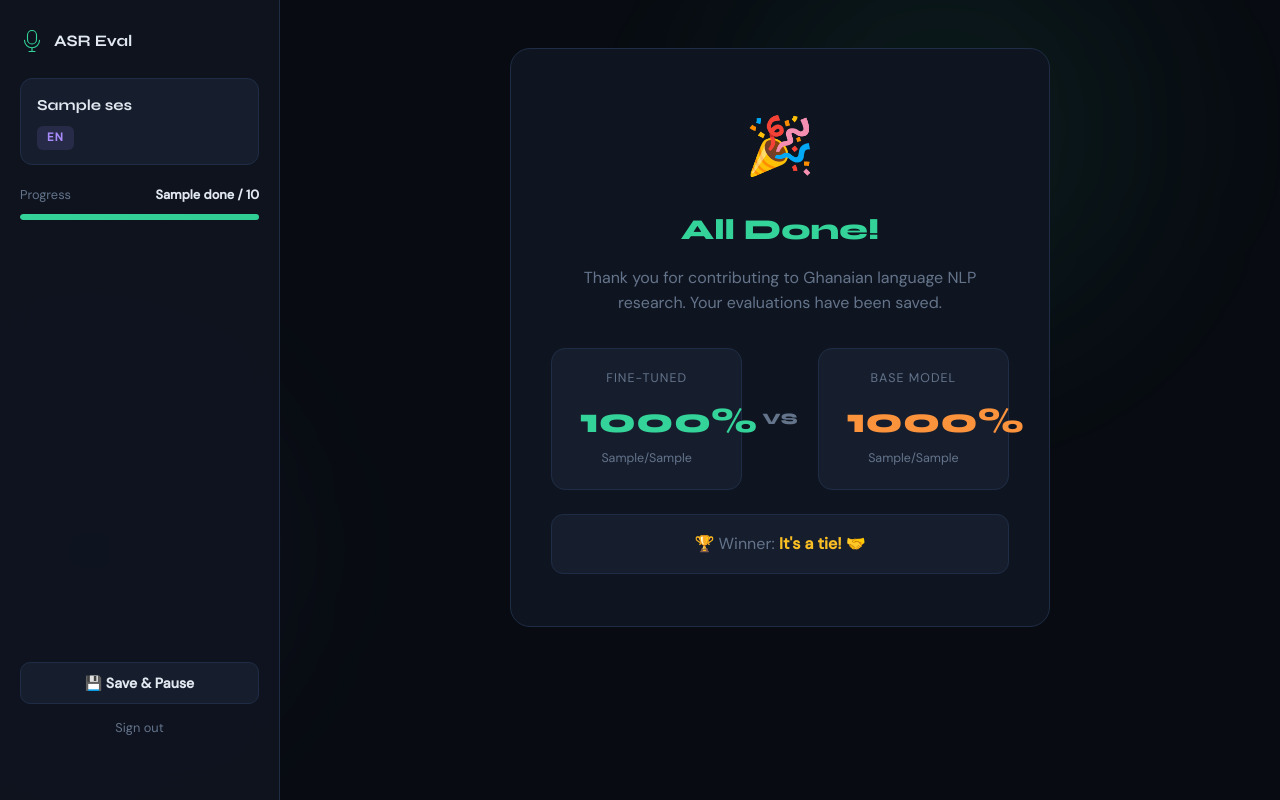
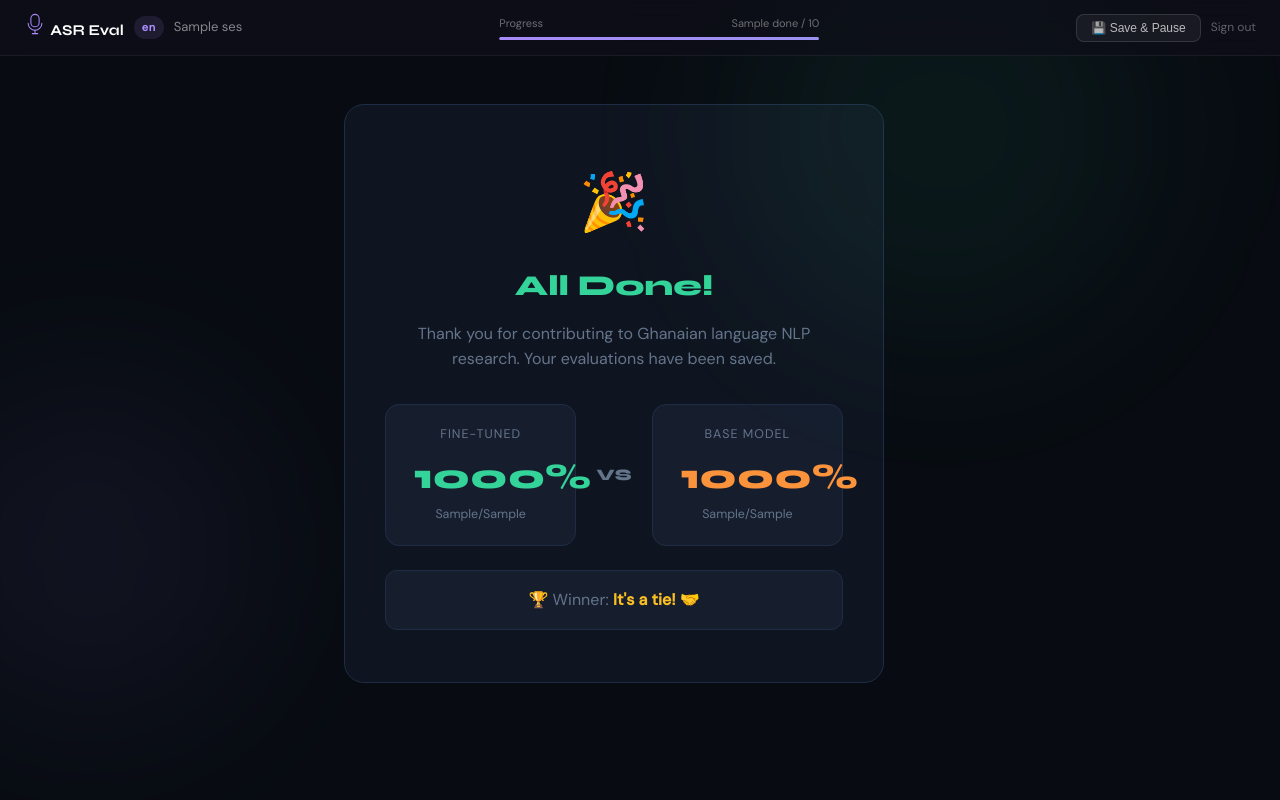
Before and after one commit to michsethowusu/senti-check, a Flask app: template templates/evaluate.html in a window 1280 px wide. Run offline with Flask 3, Linux system fonts and the light colour scheme; the template is opened without the code that fills it: most values are stand-ins (such as "Sample title", 1, 10 or a date in 2020).

Commit message:
Update evaluate.html

```diff
--- a/templates/evaluate.html
+++ b/templates/evaluate.html
@@ -7,51 +7,175 @@
   <link rel="preconnect" href="https://fonts.googleapis.com">
   <link href="https://fonts.googleapis.com/css2?family=Syne:wght@400;600;700;800&family=DM+Sans:wght@300;400;500&display=swap" rel="stylesheet">
   <link rel="stylesheet" href="{{ url_for('static', filename='css/main.css') }}">
+  <style>
+    /* ── Top bar ── */
+    .topbar {
+      position: fixed;
+      top: 0; left: 0; right: 0;
+      height: 56px;
+      display: flex;
+      align-items: center;
+      justify-content: space-between;
+      padding: 0 24px;
+      background: rgba(15,15,25,0.7);
+      backdrop-filter: blur(12px);
+      -webkit-backdrop-filter: blur(12px);
+      border-bottom: 1px solid rgba(255,255,255,0.06);
+      z-index: 100;
+      gap: 16px;
+    }
+    .topbar-left {
+      display: flex;
+      align-items: center;
+      gap: 10px;
+      flex-shrink: 0;
+    }
+    .topbar-logo svg {
+      width: 22px; height: 22px;
+      color: #a78bfa;
+    }
+    .topbar-logo span {
+      font-family: 'Syne', sans-serif;
+      font-weight: 700;
+      font-size: 15px;
+      color: #fff;
+    }
+    {% set lang_colors = {"TWI": "#a78bfa", "EWE": "#34d399", "DAGBANI": "#fb923c"} %}
+    .topbar-badge {
+      font-size: 11px;
+      font-weight: 600;
+      letter-spacing: .05em;
+      padding: 3px 8px;
+      border-radius: 99px;
+      background: {{ lang_colors.get(sess.language, '#a78bfa') }}20;
+      color: {{ lang_colors.get(sess.language, '#a78bfa') }};
+    }
+    .topbar-name {
+      font-size: 13px;
+      color: rgba(255,255,255,0.5);
+    }
+
+    /* progress in the middle */
+    .topbar-progress {
+      flex: 1;
+      max-width: 320px;
+      display: flex;
+      flex-direction: column;
+      gap: 4px;
+    }
+    .topbar-progress-label {
+      display: flex;
+      justify-content: space-between;
+      font-size: 11px;
+      color: rgba(255,255,255,0.4);
+    }
+    .topbar-track {
+      height: 3px;
+      background: rgba(255,255,255,0.08);
+      border-radius: 99px;
+      overflow: hidden;
+    }
+    .topbar-fill {
+      height: 100%;
+      border-radius: 99px;
+      background: linear-gradient(90deg, #a78bfa, #34d399);
+      transition: width .4s ease;
+    }
+
+    /* right actions */
+    .topbar-right {
+      display: flex;
+      align-items: center;
+      gap: 10px;
+      flex-shrink: 0;
+    }
+    .btn-topbar-save {
+      font-size: 12px;
+      font-weight: 500;
+      padding: 6px 14px;
+      border-radius: 8px;
+      border: 1px solid rgba(255,255,255,0.12);
+      background: rgba(255,255,255,0.05);
+      color: rgba(255,255,255,0.7);
+      cursor: pointer;
+      transition: background .2s, color .2s;
+    }
+    .btn-topbar-save:hover { background: rgba(255,255,255,0.1); color: #fff; }
+    .btn-topbar-logout {
+      font-size: 12px;
+      color: rgba(255,255,255,0.35);
+      text-decoration: none;
+      transition: color .2s;
+    }
+    .btn-topbar-logout:hover { color: rgba(255,255,255,0.7); }
+    .save-toast {
+      position: fixed;
+      bottom: 24px; left: 50%;
+      transform: translateX(-50%) translateY(12px);
+      background: #1e1e2e;
+      border: 1px solid rgba(255,255,255,0.1);
+      color: #34d399;
+      font-size: 13px;
+      padding: 10px 20px;
+      border-radius: 10px;
+      opacity: 0;
+      transition: opacity .3s, transform .3s;
+      pointer-events: none;
+    }
+    .save-toast.visible {
+      opacity: 1;
+      transform: translateX(-50%) translateY(0);
+    }
+
+    /* ── Page body with top bar offset ── */
+    body.eval-page {
+      padding-top: 56px;
+      display: flex;
+      align-items: flex-start;
+      justify-content: center;
+      min-height: 100vh;
+    }
+    .eval-center {
+      width: 100%;
+      max-width: 640px;
+      padding: 48px 24px 64px;
+    }
+  </style>
 </head>
 <body class="eval-page">
 
   <div class="bg-orb orb-static-1"></div>
   <div class="bg-orb orb-static-2"></div>
 
-  <div class="eval-layout">
-
-    <!-- Sidebar – only progress, no model scores -->
-    <aside class="sidebar">
-      <div class="sidebar-top">
-        <div class="sidebar-logo">
+  <!-- ── Top bar ── -->
+  <header class="topbar">
+    <div class="topbar-left">
+      <div class="topbar-logo">
         <svg viewBox="0 0 32 32" fill="none"><rect x="10" y="2" width="12" height="18" rx="6" stroke="currentColor" stroke-width="1.5"/><path d="M6 15c0 5.523 4.477 10 10 10s10-4.477 10-10" stroke="currentColor" stroke-width="1.5" stroke-linecap="round"/><line x1="16" y1="25" x2="16" y2="30" stroke="currentColor" stroke-width="1.5" stroke-linecap="round"/><line x1="12" y1="30" x2="20" y2="30" stroke="currentColor" stroke-width="1.5" stroke-linecap="round"/></svg>
         <span>ASR Eval</span>
       </div>
-
-        <div class="volunteer-card">
-          <div class="volunteer-name">{{ sess.volunteer_name }}</div>
-          {% set lang_colors = {"TWI": "#a78bfa", "EWE": "#34d399", "DAGBANI": "#fb923c"} %}
-          <span class="lang-badge" style="background:{{ lang_colors.get(sess.language, '#a78bfa') }}20;color:{{ lang_colors.get(sess.language, '#a78bfa') }};">
-            {{ sess.language }}
-          </span>
+      <span class="topbar-badge">{{ sess.language }}</span>
+      <span class="topbar-name">{{ sess.volunteer_name }}</span>
     </div>
 
-        <!-- Progress (only) -->
-        <div class="progress-section">
-          <div class="progress-label">
+    <div class="topbar-progress">
+      <div class="topbar-progress-label">
         <span>Progress</span>
-            <strong>{{ stats.done }} / {{ stats.total }}</strong>
+        <span>{{ stats.done }} / {{ stats.total }}</span>
       </div>
-          <div class="progress-track">
-            <div class="progress-fill" style="width:{{ (stats.done / stats.total * 100) | int if stats.total else 0 }}%"></div>
-          </div>
+      <div class="topbar-track">
+        <div class="topbar-fill" style="width:{{ (stats.done / stats.total * 100) | int if stats.total else 0 }}%"></div>
       </div>
     </div>
 
-      <div class="sidebar-bottom">
-        <button class="btn-save" id="saveBtn">💾 Save &amp; Pause</button>
-        <a href="/logout" class="btn-logout">Sign out</a>
-        <div id="saveMsg" class="save-msg"></div>
+    <div class="topbar-right">
+      <button class="btn-topbar-save" id="saveBtn">💾 Save &amp; Pause</button>
+      <a href="/logout" class="btn-topbar-logout">Sign out</a>
     </div>
-    </aside>
+  </header>
 
-    <!-- Main -->
-    <main class="eval-main">
+  <!-- ── Centered content ── -->
+  <div class="eval-center">
 
     {% if done %}
     <!-- ── COMPLETION SCREEN ── -->
@@ -96,17 +220,16 @@
         <span class="step-instruction">Review the text and the predicted emotion</span>
       </div>
 
-        <!-- Original text -->
       <div class="text-card" id="textCard">
         <div class="text-lang-tag">{{ sess.language }}</div>
         <div class="sentence-text" id="sentenceText">{{ current.text }}</div>
       </div>
 
-        <!-- Predicted emotion (pre‑filled) -->
       <div class="result-block" style="margin-top:24px">
         <div class="result-label">Predicted Emotion</div>
         <div class="sentiment-display" id="sentimentDisplay"></div>
       </div>
+
       <div class="judge-prompt">Does this emotion match what the speaker <em>intended</em> to convey?</div>
       <div class="judge-buttons">
         <button class="btn-judge btn-correct" id="judgeCorrect" type="button">
@@ -123,13 +246,13 @@
     </div>
     {% endif %}
 
-    </main>
   </div>
+
+  <div class="save-toast" id="saveToast">✅ Progress saved</div>
 
   <script>
     const TOTAL = {{ total }};
     {% if not done %}
-    // Safely injected from Python as a JSON string — no quote/None injection risk
     const CURRENT = {{ current_json | safe }};
 
     const icons = {
@@ -162,7 +285,6 @@
         </div>`;
     }
 
-    // Call after function + maps are defined, using safely-passed CURRENT
     renderSentiment(CURRENT.predicted_sentiment, CURRENT.confidence, CURRENT.reasoning);
 
     async function judge(judgment) {
@@ -174,10 +296,6 @@
         body: JSON.stringify({ judgment }),
       });
       const data = await res.json();
-      if (data.done) {
-        window.location.reload();
-        return;
-      }
       window.location.reload();
     }
 
@@ -186,10 +304,9 @@
 
     document.getElementById('saveBtn').addEventListener('click', async () => {
       await fetch('/api/save', { method: 'POST' });
-      const msg = document.getElementById('saveMsg');
-      msg.textContent = '✅ Saved!';
-      msg.className = 'save-msg visible';
-      setTimeout(() => { msg.className = 'save-msg'; }, 2500);
+      const toast = document.getElementById('saveToast');
+      toast.classList.add('visible');
+      setTimeout(() => toast.classList.remove('visible'), 2500);
     });
     {% endif %}
   </script>
```
Lines whose indentation alone changed are shown as unchanged.
